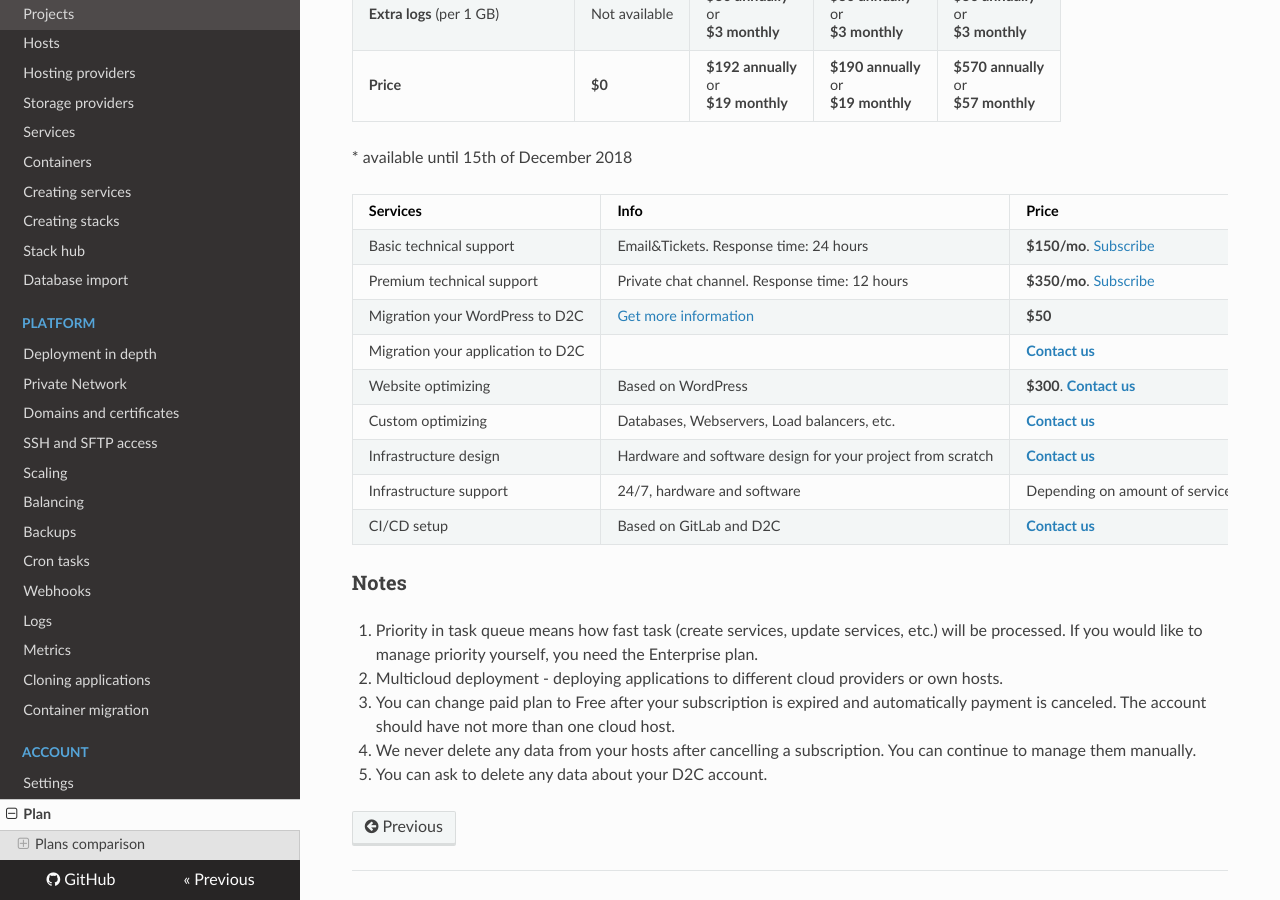
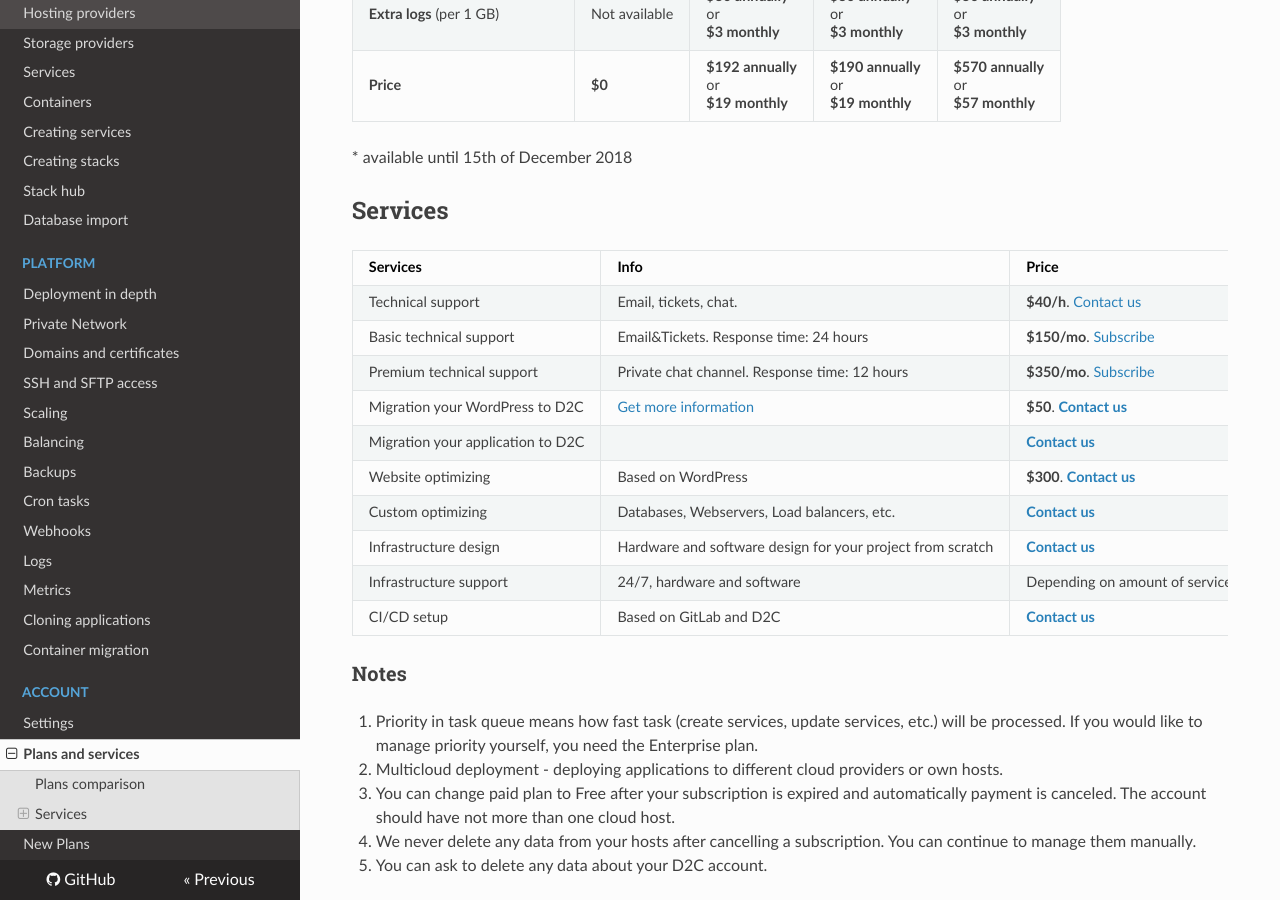
Before and after one commit to d2cio/docs, an MkDocs documentation site: the page built from docs/account/plan.md, in a window 1280 px wide and 900 px high, scrolled down 800 px. Built offline with MkDocs 1.6.1, drawn with Linux system fonts in a browser that asks for light colours; nearby versions of some CDN libraries; old or Windows-style settings are respelled for this version of MkDocs; some of the changed text lies outside the part shown.

Commit message:
changed pages to nav, new header and service in plans, link to stackhub

```diff
--- a/docs/account/plan.md
+++ b/docs/account/plan.md
@@ -23,11 +23,14 @@ Role-based Access control                             | ❌             | ❌
 
 \* available until 15th of December 2018
 
+## Services
+
 Services  | Info   |  Price
 --|---|--
+Technical support          | Email, tickets, chat.    | **$40/h**. [Contact us](mailto:support@d2c.io?subject=Technical Support)
 Basic technical support    | Email&Tickets. Response time: 24 hours                    | **$150/mo**. [Subscribe](https://pay.paddle.com/checkout/539534)
 Premium technical support  | Private chat channel. Response time: 12 hours             | **$350/mo**. [Subscribe](https://pay.paddle.com/checkout/539535)
-Migration your WordPress to D2C   | [Get more information](https://d2c.io/services/your-wordpress-site-migration-to-our-platform)    | **$50** |
+Migration your WordPress to D2C   | [Get more information](https://d2c.io/services/your-wordpress-site-migration-to-our-platform)    | **$50**. [**Contact us**](mailto:support@d2c.io?subject=Migration your WordPress to D2C) |
 Migration your application to D2C  |                                         | [**Contact us**](mailto:support@d2c.io?subject=Migration your application to D2C)
 Website optimizing         | Based on WordPress                                        | **$300**. [**Contact us**](mailto:support@d2c.io?subject=WordPress optimizing)
 Custom optimizing          | Databases, Webservers, Load balancers, etc.               | [**Contact us**](mailto:support@d2c.io?subject=Custom optimizing)
--- a/mkdocs.yml
+++ b/mkdocs.yml
@@ -6,7 +6,7 @@ site_dir: site
 
 repo_url: https://github.com/d2cio/docs/
 
-pages:
+nav:
 - Introduction: index.md
 - Quick tour: 'quick-tour/introduction.md'
 - Getting started:
@@ -59,8 +59,8 @@ pages:
   - 'Container migration': 'platform/migration.md'
 - Account:
   - 'Settings': 'account/settings.md'
-  - 'Plan': 'account/plan.md'
-# - 'New Plans': 'account/plan-new.md'
+  - 'Plans and services': 'account/plan.md'
+  - 'New Plans': 'account/plan-new.md'
 
 theme: readthedocs
 
```
Also changed, not shown: docs/getting-started/stack-hub.md (+4 -0 lines).
